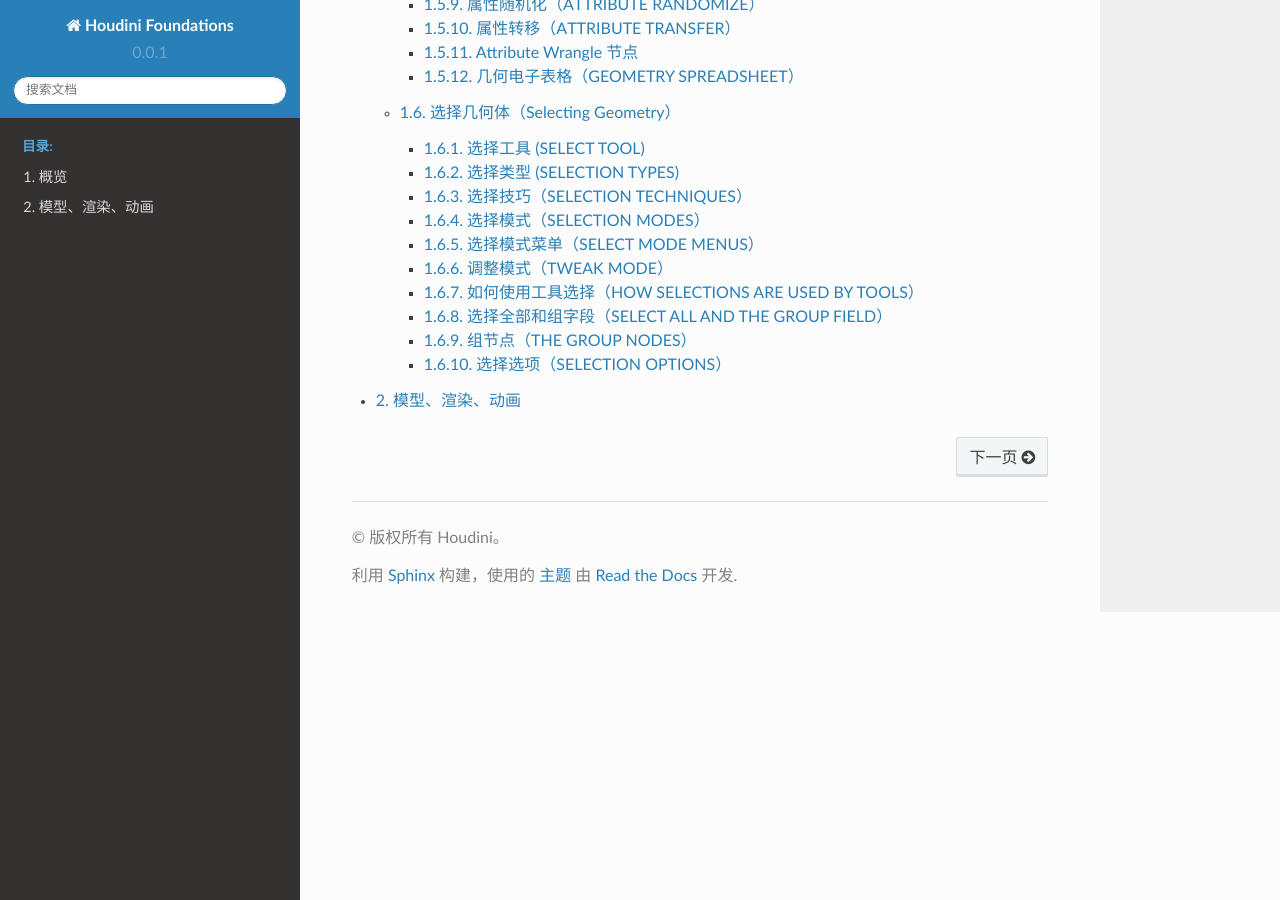
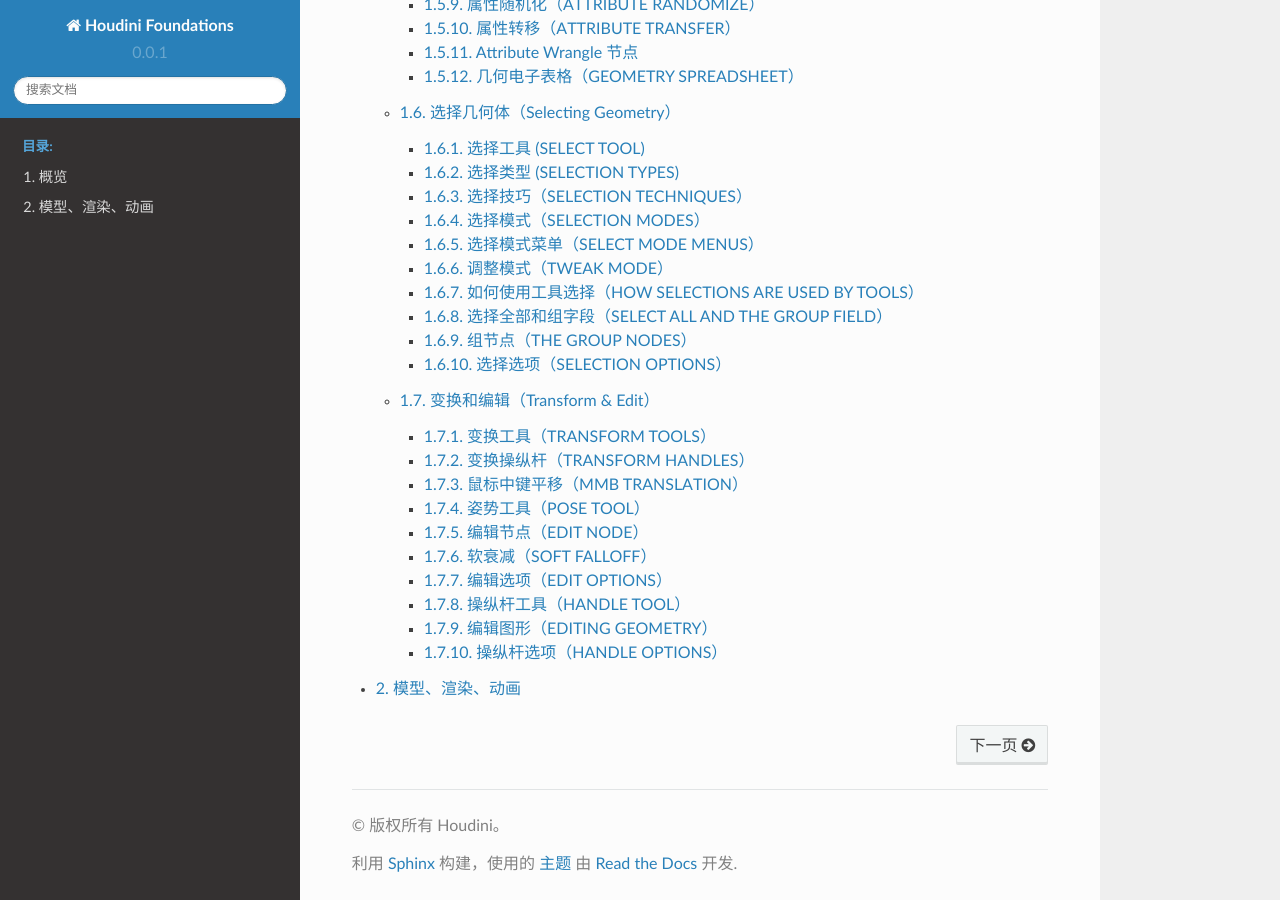
Before and after one commit to 714ICU/houdini-foundations, a Sphinx documentation site: the page built from source/index.rst, in a window 1280 px wide and 900 px high, scrolled down 1644 px. Built offline with Sphinx 7.4.7 and the Read the Docs theme 2.0.0, drawn with Linux system fonts in a browser that asks for light colours; some of the changed lines change nothing that is shown.

Commit message:
✨ feat(概览-第七节): 变换与编辑

```diff
--- a/source/views/overview/index.rst
+++ b/source/views/overview/index.rst
@@ -32,3 +32,4 @@
     nodes-networks
     parameters-channels-attributes
     selecting-geometry
+    transform-edit
--- /dev/null
+++ b/source/views/overview/transform-edit.rst
@@ -0,0 +1,208 @@
+===============================================
+变换和编辑（Transform & Edit）
+===============================================
+
+从对象的基本变换工具，到动画装备的姿势工具和重塑几何体的编辑节点，有许多不同的工具可以让您在视口中使用交互式的操纵杆。在Houdini中，这些操纵杆与正在使用的节点紧密相连。
+
+~~~~~~~~~~~~~~~~~~~~~~~~~~~~~~~~~~~~~~~~~~~~~~~
+变换工具（TRANSFORM TOOLS）
+~~~~~~~~~~~~~~~~~~~~~~~~~~~~~~~~~~~~~~~~~~~~~~~
+
+变换工具为您提供了可用于操纵对象或重塑几何体的途径。变换对象时，对象级别的参数会更新以反映您的更改。
+
+.. image:: ../../_static/images/icon/transform-move.png
+    :alt: 移动
+    :width: 23px
+    :align: left
+
+- 移动（Move）------ T
+
+.. image:: ../../_static/images/icon/transform-rotate.png
+    :alt: 旋转
+    :width: 23px
+    :align: left
+
+- 旋转（Rotate）------ R
+
+
+.. image:: ../../_static/images/icon/transform-scale.png
+    :alt: 大小
+    :width: 20px
+    :align: left
+
+- 大小（Scale）------ E
+
+
+.. image:: ../../_static/images/icon/transform-pose.png
+    :alt: 姿势
+    :width: 20px
+    :align: left
+
+- 姿势（Pose）------ Ctrl+R
+
+
+.. image:: ../../_static/images/icon/transform-handle.png
+    :alt: 操纵杆
+    :width: 23px
+    :align: left
+
+- 叫操纵杆吧（Handle）------ Enter
+
+
+使用“操纵杆”工具可以访问特定于选定节点的操纵杆。使用这些工具时，可以通过按住S重新选择，进行新的选择，然后释放S并继续变换。
+
+
+~~~~~~~~~~~~~~~~~~~~~~~~~~~~~~~~~~~~~~~~~~~~~~~
+变换操纵杆（TRANSFORM HANDLES）
+~~~~~~~~~~~~~~~~~~~~~~~~~~~~~~~~~~~~~~~~~~~~~~~
+
+使用“移动”操纵杆时，可以使用单轴、两轴或使用中心沿摄影机平面移动。旋转和缩放操纵杆提供类似的控制。
+
+.. image:: ../../_static/images/transform-handle.png
+    :alt: 变换操纵杆
+    :width: 300px
+
+
+~~~~~~~~~~~~~~~~~~~~~~~~~~~~~~~~~~~~~~~~~~~~~~~
+鼠标中键平移（MMB TRANSLATION）
+~~~~~~~~~~~~~~~~~~~~~~~~~~~~~~~~~~~~~~~~~~~~~~~
+
+使用“移动”操纵杆时，可以使用单轴、两轴或使用中心沿摄影机平面移动。旋转和缩放操纵杆提供类似的控制。
+
+.. image:: ../../_static/images/mmb-translation.png
+    :alt: 鼠标中键平移
+    :width: 400px
+
+如果不想直接单击操纵杆，可以在开放空间中使用鼠标中键并拖动，使其沿构造平面移动。若要将其更改为沿最近的轴平移，请转到“编辑>首选项>操纵杆(Edit > Preferences > Handles)”，然后将“平移操纵杆”设定为“贴图拖动到轴(Map Drag to Axis)”。
+
+
+~~~~~~~~~~~~~~~~~~~~~~~~~~~~~~~~~~~~~~~~~~~~~~~
+姿势工具（POSE TOOL）
+~~~~~~~~~~~~~~~~~~~~~~~~~~~~~~~~~~~~~~~~~~~~~~~
+
+设置动画时，可以使用“姿势”工具处理骨骼并显示显示对象运动的运动路径操纵杆。然后可以使用切线操纵杆和关键帧点来修改视口中的运动。
+
+.. image:: ../../_static/images/pose-tool.png
+    :alt: 姿势工具
+    :width: 350px
+
+~~~~~~~~~~~~~~~~~~~~~~~~~~~~~~~~~~~~~~~~~~~~~~~
+编辑节点（EDIT NODE）
+~~~~~~~~~~~~~~~~~~~~~~~~~~~~~~~~~~~~~~~~~~~~~~~
+
+如果您尝试移动几何组件，则将放置一个 **编辑节点（Edit node）** 以接受您的转换。除了变换几何体，您还可以在曲面上滑动，垂直于法线工作或雕刻曲面
+
+
+.. image:: ../../_static/images/icon/edit-node-edit.png
+    :alt: 编辑
+    :width: 23px
+    :align: left
+
+- 编辑（Edit）------ T/R/E
+
+.. image:: ../../_static/images/icon/edit-node-slide-on-surface.png
+    :alt: 在曲面上滑动
+    :width: 23px
+    :align: left
+
+- 在曲面上滑动（Slide on Surface）------ L
+
+.. image:: ../../_static/images/icon/edit-node-peak.png
+    :alt: 尖端
+    :width: 23px
+    :align: left
+
+- 尖端（Peak）------ H
+
+.. image:: ../../_static/images/icon/edit-node-sculpt.png
+    :alt: 雕刻
+    :width: 23px
+    :align: left
+
+- 雕刻（Sculpt）------ B
+
+
+
+~~~~~~~~~~~~~~~~~~~~~~~~~~~~~~~~~~~~~~~~~~~~~~~
+软衰减（SOFT FALLOFF）
+~~~~~~~~~~~~~~~~~~~~~~~~~~~~~~~~~~~~~~~~~~~~~~~
+
+变换点时，可以使用“软编辑半径”创建衰减。有一个可视化工具可以向您显示曲面上发生衰减的位置。
+
+.. image:: ../../_static/images/edit-node-soft-falloff.png
+    :alt: 软衰减
+    :width: 400px
+
+- 峰值操纵杆(Peak Handle)
+- 软编辑可视化(Soft Edit Visualizer)
+- 软编辑HUD(Soft Edit HUD)
+
+~~~~~~~~~~~~~~~~~~~~~~~~~~~~~~~~~~~~~~~~~~~~~~~
+编辑选项（EDIT OPTIONS）
+~~~~~~~~~~~~~~~~~~~~~~~~~~~~~~~~~~~~~~~~~~~~~~~
+
+如果您在编辑节点(Edit node)中右键单击，则可以访问用于变换所选内容的选项。您可以制作一个圆形或拉直所选内容。这些选项适用于点和边，但并不总是适用于基元。
+
+- 制作圆圈（Make Circle）--- Shift + C
+- 均匀空间选择（Evenly Space Selection ）--- Shift + E
+- 松弛选择（Relax Selection）--- Shift + R
+- 拉直选择（Straighten Selection）--- Shift + S
+
+~~~~~~~~~~~~~~~~~~~~~~~~~~~~~~~~~~~~~~~~~~~~~~~
+操纵杆工具（HANDLE TOOL）
+~~~~~~~~~~~~~~~~~~~~~~~~~~~~~~~~~~~~~~~~~~~~~~~
+
+使用工具架工具后，您经常会发现自己处于“操纵杆”工具中。或者，可以在网络中选择一个节点，然后在“场景”视图中按 **Enter** 键进入操纵杆工具。这会产生一个操纵杆，该操纵杆关注所选节点的特定参数，例如polyextrude节点上的距离参数。
+
+**显示当前操纵杆（Show Current Operator）**--- 默认情况下，当您选择显示节点以外的节点时，它将成为当前节点，并获得几何体的线框显示。然后，可以使用操纵杆来操纵此中间节点，同时在着色曲面上评估结果。
+
+.. image:: ../../_static/images/edit-node-handle-tool.png
+    :alt: 显示当前操作符
+    :width: 400px
+
+**始终显示操纵杆（Show Display Operator）**--- 另一个选项是始终显示操纵杆。在这种情况下，选择链中的节点不会显示线框，并且操纵杆会集中在显示节点上。
+
+.. image:: ../../_static/images/edit-node-handle-tool-2.png
+    :alt: 始终显示操纵杆
+    :width: 400px
+
+您可以在当前节点的参数面板中更改参数，但操纵杆将继续使用显示节点上的参数。
+
+
+~~~~~~~~~~~~~~~~~~~~~~~~~~~~~~~~~~~~~~~~~~~~~~~
+编辑图形（EDITING GEOMETRY）
+~~~~~~~~~~~~~~~~~~~~~~~~~~~~~~~~~~~~~~~~~~~~~~~
+
+.. image:: ../../_static/images/edit-node-editing-geometry.png
+    :alt: 编辑图形
+
+1. 编辑|组件（Edit & Components ） --- 您可以使用这些按钮选择要编辑的零部件。此处已选择“点”选项。
+
+#. 移动工具（Move Tool） --- 使用“移动”工具可以使用“场景视图”控制柄平移选择。
+
+#. 移动操纵杆（Move Handle） --- 使用此操纵杆，可以使用直线沿一个轴移动，也可以使用方点沿两个轴移动。右键点击操纵杆可访问其选项。
+
+#. 软编辑半径（Soft Edit Radius） --- 在曲面上移动点时，可以使用此半径值在移动点时创建软衰减。“软编辑半径”不适用于基元或边。
+
+#. 着色选项（Shading Options） --- 着色选项决定您在“场景”视图中看到的内容。在这种情况下，我们使用的是“平滑连线着色”。
+
+#. 倾斜选择（Sloppy Selection） --- 如果“编辑”节点使用“倾斜选择”，则可以同时选择三个组件按钮，这将使所有组件按钮都可用于更流畅的选择过程。
+
+#. 右键菜单（RMB Menu） --- 此菜单允许您访问“编辑”工具选项，例如您要关注的编辑类型。此信息也可在“场景”视图的顶部栏中找到。
+
+#. 零部件选择（Component Selection） --- 也可以使用此菜单选择零部件类型。这为您提供了与主工具栏上相同的选项。
+
+#. 编辑选项（Edit Options） --- 可以使用此菜单，使用“生成圆”和“拉直选择”等操作来编辑零部件。
+
+~~~~~~~~~~~~~~~~~~~~~~~~~~~~~~~~~~~~~~~~~~~~~~~
+操纵杆选项（HANDLE OPTIONS）
+~~~~~~~~~~~~~~~~~~~~~~~~~~~~~~~~~~~~~~~~~~~~~~~
+
+所有操纵杆都有一个菜单，可以通过右键点击操纵杆的任何部分来访问。
+
+此菜单为您提供了对齐操纵杆、将其从节点的参数拆离、轴模式等选项。可以使用这些选项自定义操纵杆的工作方式。
+
+您还可以为操纵杆上的参数设置关键帧，并将操纵杆的所有部分提升为数字资产。通过提升参数，可以在资产级别访问操纵杆。
+
+.. image:: ../../_static/images/edit-node-handle-options.png
+    :alt: 操纵杆选项
```
Also changed, not shown: source/_static/images/edit-node-handle-options.png (added), source/_static/images/edit-node-handle-tool-2.png (added), source/_static/images/edit-node-handle-tool.png (added), source/_static/images/edit-node-soft-falloff.png (added), source/_static/images/icon/edit-node-edit.png (added), source/_static/images/icon/edit-node-peak.png (added), source/_static/images/icon/edit-node-sculpt.png (added), source/_static/images/icon/edit-node-slide-on-surface.png (added), source/_static/images/icon/transform-handle.png (added), source/_static/images/icon/transform-move.png (added), source/_static/images/icon/transform-pose.png (added), source/_static/images/icon/transform-rotate.png (added), source/_static/images/icon/transform-scale.png (added), source/_static/images/mmb-translation.png (added), 2 more files, 1 other file.
